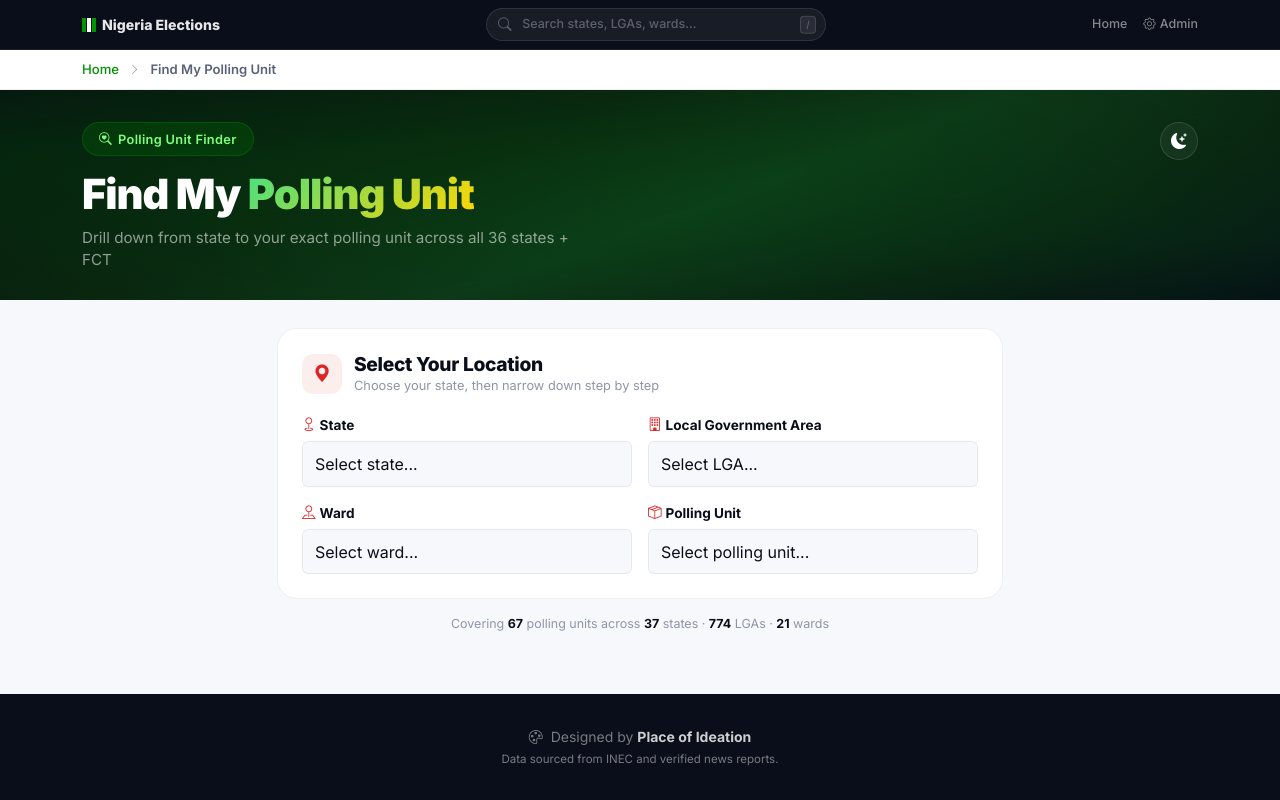
After one commit to femiwill/elections, a Flask app: page /find-polling-unit in a window 1280 px wide. The commit adds this page. Run offline with Flask 3, Linux system fonts and the light colour scheme; parts of the project's set-up code (start-up, migrations or seed data) failed here and were passed over.

Commit message:
Move Find My Polling Unit to dedicated page with red CTA on homepage
- Replace inline polling unit finder on homepage with a big red button linking to /find-polling-unit
- Create dedicated find_polling_unit.html page with full cascading dropdown experience
- Add /find-polling-unit route in app.py

Co-Authored-By: Claude Opus 4.6 <noreply@anthropic.com>

```diff
--- a/app.py
+++ b/app.py
@@ -688,6 +688,17 @@ def index():
                            total_parties=total_parties)
 
 
+@app.route('/find-polling-unit')
+def find_polling_unit():
+    states = State.query.order_by(State.name).all()
+    total_pus = PollingUnit.query.count()
+    total_wards = Ward.query.count()
+    return render_template('find_polling_unit.html',
+                           states=states,
+                           total_pus=total_pus,
+                           total_wards=total_wards)
+
+
 @app.route('/election/<slug>')
 def election_overview(slug):
     election = Election.query.filter_by(slug=slug).first_or_404()
--- /dev/null
+++ b/templates/find_polling_unit.html
@@ -0,0 +1,167 @@
+{% extends "base.html" %}
+{% from "macros.html" import breadcrumb %}
+
+{% block title %}Find My Polling Unit — Nigeria Election Results{% endblock %}
+
+{% block breadcrumbs %}
+{{ breadcrumb([
+    ('Home', url_for('index')),
+    ('Find My Polling Unit', None)
+]) }}
+{% endblock %}
+
+{% block content %}
+<section class="hero" style="padding:2rem 0 1.75rem;">
+    <div class="container">
+        <div class="d-flex justify-content-between align-items-start">
+            <div>
+                <span class="hero-badge">
+                    <i class="bi bi-search-heart"></i> Polling Unit Finder
+                </span>
+                <h1>Find My <span class="accent">Polling Unit</span></h1>
+                <p class="hero-sub mb-0">Drill down from state to your exact polling unit across all 36 states + FCT</p>
+            </div>
+            <button class="theme-btn" onclick="toggleTheme()" title="Toggle dark mode">
+                <i class="bi bi-moon-stars-fill" id="themeIcon"></i>
+            </button>
+        </div>
+    </div>
+</section>
+
+<section class="section-spacer">
+    <div class="container" style="max-width:750px;">
+        <div class="chart-card reveal">
+            <div class="section-head" style="margin-bottom:1.2rem;">
+                <div class="icon-box" style="background:rgba(220,38,38,0.08);color:#dc2626;">
+                    <i class="bi bi-geo-alt-fill"></i>
+                </div>
+                <div>
+                    <h4>Select Your Location</h4>
+                    <p class="sub">Choose your state, then narrow down step by step</p>
+                </div>
+            </div>
+
+            <div class="row g-3">
+                <div class="col-md-6">
+                    <label style="font-weight:700;font-size:0.85rem;margin-bottom:0.4rem;display:block;">
+                        <i class="bi bi-geo me-1" style="color:#dc2626;"></i>State
+                    </label>
+                    <select id="fpuState" class="form-select" style="background:var(--surface-2);border-color:var(--border-color);color:var(--text-primary);padding:0.6rem 0.75rem;">
+                        <option value="">Select state...</option>
+                        {% for s in states %}
+                        <option value="{{ s.id }}" data-code="{{ s.code }}">{{ s.name }}</option>
+                        {% endfor %}
+                    </select>
+                </div>
+                <div class="col-md-6">
+                    <label style="font-weight:700;font-size:0.85rem;margin-bottom:0.4rem;display:block;">
+                        <i class="bi bi-building me-1" style="color:#dc2626;"></i>Local Government Area
+                    </label>
+                    <select id="fpuLga" class="form-select" disabled style="background:var(--surface-2);border-color:var(--border-color);color:var(--text-primary);padding:0.6rem 0.75rem;">
+                        <option value="">Select LGA...</option>
+                    </select>
+                </div>
+                <div class="col-md-6">
+                    <label style="font-weight:700;font-size:0.85rem;margin-bottom:0.4rem;display:block;">
+                        <i class="bi bi-pin-map me-1" style="color:#dc2626;"></i>Ward
+                    </label>
+                    <select id="fpuWard" class="form-select" disabled style="background:var(--surface-2);border-color:var(--border-color);color:var(--text-primary);padding:0.6rem 0.75rem;">
+                        <option value="">Select ward...</option>
+                    </select>
+                </div>
+                <div class="col-md-6">
+                    <label style="font-weight:700;font-size:0.85rem;margin-bottom:0.4rem;display:block;">
+                        <i class="bi bi-box-seam me-1" style="color:#dc2626;"></i>Polling Unit
+                    </label>
+                    <select id="fpuPu" class="form-select" disabled style="background:var(--surface-2);border-color:var(--border-color);color:var(--text-primary);padding:0.6rem 0.75rem;">
+                        <option value="">Select polling unit...</option>
+                    </select>
+                </div>
+            </div>
+
+            <!-- Result display -->
+            <div id="fpuResult" class="mt-4" style="display:none;"></div>
+        </div>
+
+        <!-- Stats hint -->
+        <div class="reveal mt-3" style="text-align:center;">
+            <p style="font-size:0.78rem;color:var(--text-tertiary);">
+                Covering <strong style="color:var(--text-primary);">{{ "{:,}".format(total_pus) }}</strong> polling units across
+                <strong style="color:var(--text-primary);">{{ states|length }}</strong> states &middot;
+                <strong style="color:var(--text-primary);">774</strong> LGAs &middot;
+                <strong style="color:var(--text-primary);">{{ "{:,}".format(total_wards) }}</strong> wards
+            </p>
+        </div>
+    </div>
+</section>
+{% endblock %}
+
+{% block scripts %}
+<script>
+(function() {
+    const stSel = document.getElementById('fpuState');
+    const lgSel = document.getElementById('fpuLga');
+    const wdSel = document.getElementById('fpuWard');
+    const puSel = document.getElementById('fpuPu');
+    const result = document.getElementById('fpuResult');
+
+    function resetSel(sel, msg) {
+        sel.innerHTML = '<option value="">' + msg + '</option>';
+        sel.disabled = true;
+    }
+    function loadOpts(sel, url, labelKey) {
+        sel.innerHTML = '<option value="">Loading...</option>';
+        sel.disabled = true;
+        fetch(url).then(r => r.json()).then(data => {
+            sel.innerHTML = '<option value="">Select...</option>';
+            data.forEach(item => {
+                const o = document.createElement('option');
+                o.value = item.id;
+                o.textContent = item[labelKey] || item.name;
+                sel.appendChild(o);
+            });
+            sel.disabled = false;
+        });
+    }
+
+    stSel.addEventListener('change', function() {
+        resetSel(lgSel, 'Select LGA...'); resetSel(wdSel, 'Select ward...'); resetSel(puSel, 'Select polling unit...');
+        result.style.display = 'none';
+        if (this.value) loadOpts(lgSel, '/api/lgas/' + this.value, 'name');
+    });
+    lgSel.addEventListener('change', function() {
+        resetSel(wdSel, 'Select ward...'); resetSel(puSel, 'Select polling unit...');
+        result.style.display = 'none';
+        if (this.value) loadOpts(wdSel, '/api/wards/' + this.value, 'name');
+    });
+    wdSel.addEventListener('change', function() {
+        resetSel(puSel, 'Select polling unit...');
+        result.style.display = 'none';
+        if (this.value) loadOpts(puSel, '/api/polling-units/' + this.value, 'name');
+    });
+    puSel.addEventListener('change', function() {
+        if (!this.value) { result.style.display = 'none'; return; }
+        const puName = puSel.options[puSel.selectedIndex].text;
+        const stateName = stSel.options[stSel.selectedIndex].text;
+        const lgaName = lgSel.options[lgSel.selectedIndex].text;
+        const wardName = wdSel.options[wdSel.selectedIndex].text;
+        result.innerHTML = `
+            <div style="background:rgba(0,148,1,0.06);border:1px solid rgba(0,148,1,0.2);border-radius:12px;padding:1.2rem;">
+                <div style="font-size:0.72rem;font-weight:700;text-transform:uppercase;letter-spacing:0.5px;color:var(--ng-green);margin-bottom:0.6rem;">
+                    <i class="bi bi-check-circle-fill me-1"></i> Your Polling Unit
+                </div>
+                <div style="font-weight:800;font-size:1.1rem;color:var(--text-primary);margin-bottom:0.5rem;">
+                    ${puName}
+                </div>
+                <div style="font-size:0.85rem;color:var(--text-secondary);line-height:1.6;">
+                    <div><i class="bi bi-pin-map me-1" style="color:var(--text-tertiary);"></i> ${wardName} Ward</div>
+                    <div><i class="bi bi-building me-1" style="color:var(--text-tertiary);"></i> ${lgaName} LGA</div>
+                    <div><i class="bi bi-geo-alt me-1" style="color:var(--text-tertiary);"></i> ${stateName} State</div>
+                </div>
+            </div>
+        `;
+        result.style.display = '';
+    });
+})();
+</script>
+{% endblock %}
```
Also changed, not shown: templates/index.html (+11 -104 lines).
